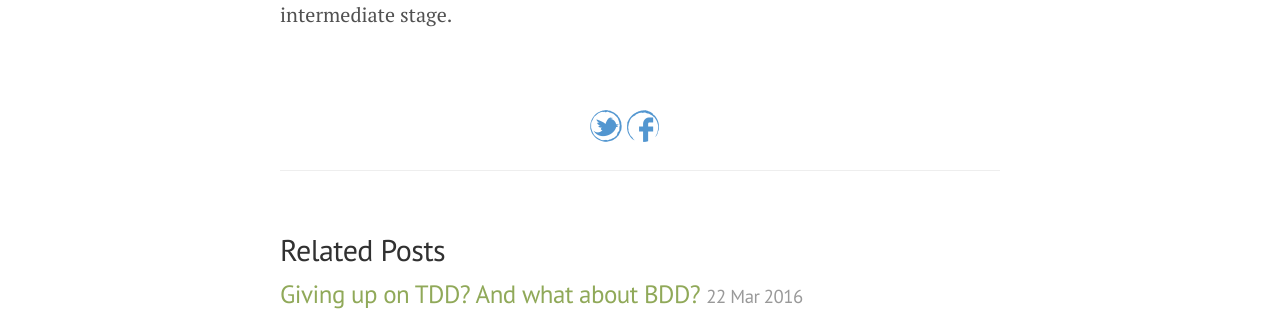
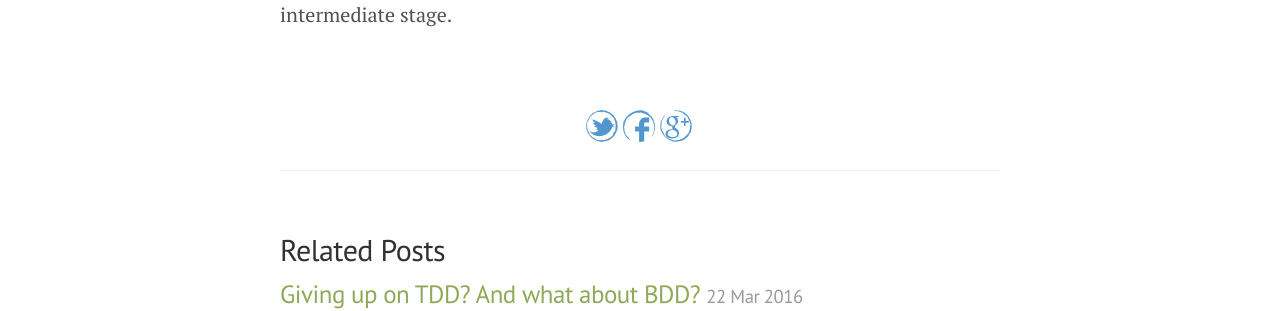
Before and after one commit to dirkrombauts/DirkRombautsPicklesPro.github.io, a Jekyll site: the page built from _posts/2016-02-26-pickles-2-4-it-s-all-about-the-test-results.markdown, in a window 1280 px wide. Shown: the part 1872-2183 px from the top of the page. Built offline with Jekyll 4.4.1, drawn with Linux system fonts in a browser that asks for light colours; comment, search, counter and statistics services are not loaded.

Commit message:
Add google plus

```diff
--- a/_layouts/post.html
+++ b/_layouts/post.html
@@ -15,6 +15,9 @@ layout: default
 		</a>
 		<a href="https://www.facebook.com/sharer/sharer.php?u={{ site.url }}{{ page.url }}" onclick="window.open(this.href, 'facebook-share','width=580,height=296');return false;">
 			<img src="/public/icons/facebook.png" alt="Share" title="Share" width="32" height="32">
+        </a>
+        <a href="https://plus.google.com/share?url={{ site.url }}{{ page.url }}" onclick="window.open(this.href, 'google-plus-share', 'width=490,height=530');return false;">
+			<img src="/public/icons/googleplus.png" alt="Share" title="Share" width="32" height="32">
         </a>
 	</div>
 </div>
--- a/public/css/custom.css
+++ b/public/css/custom.css
@@ -1,6 +1,6 @@
 div.social-links-wrapper div
 {
-width: 5em;
+	width: 108px;
 	margin-left: auto;
 	margin-right: auto;
 }
```
Also changed, not shown: public/icons/googleplus.png (added).
